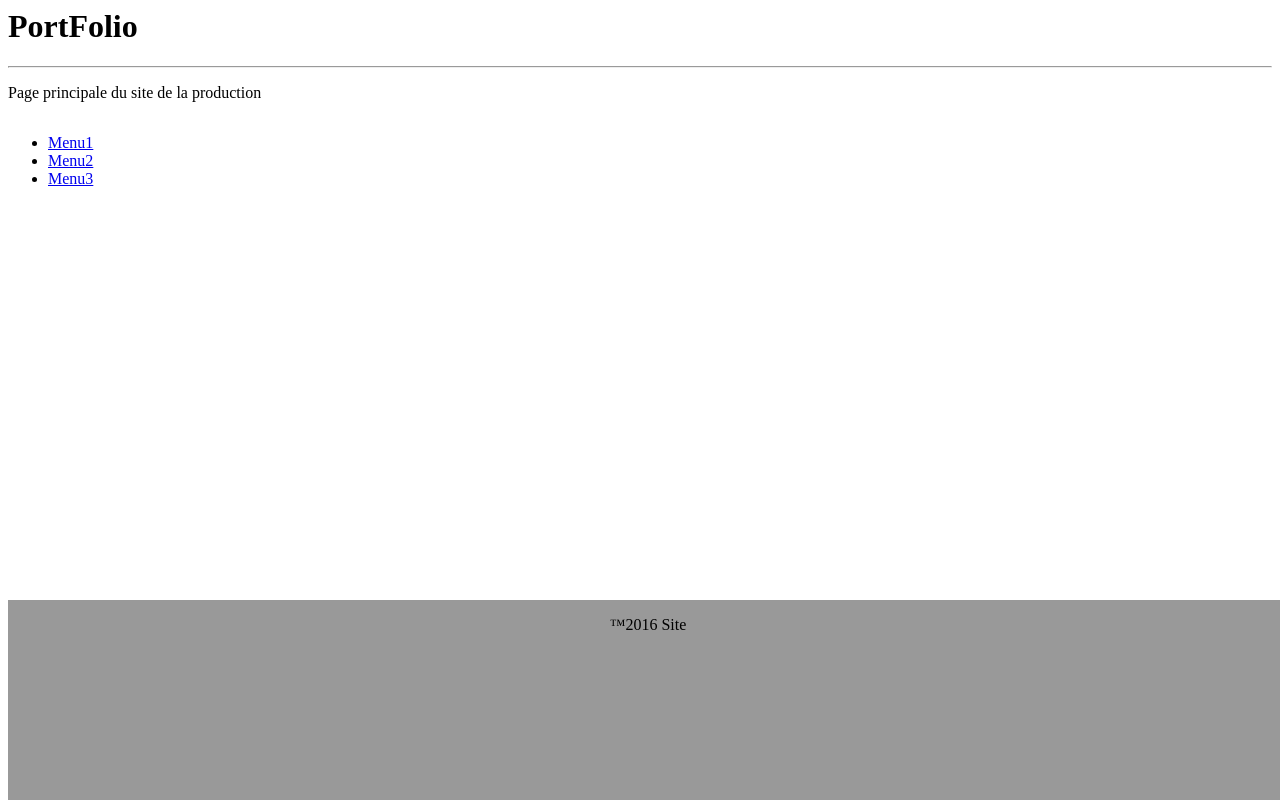
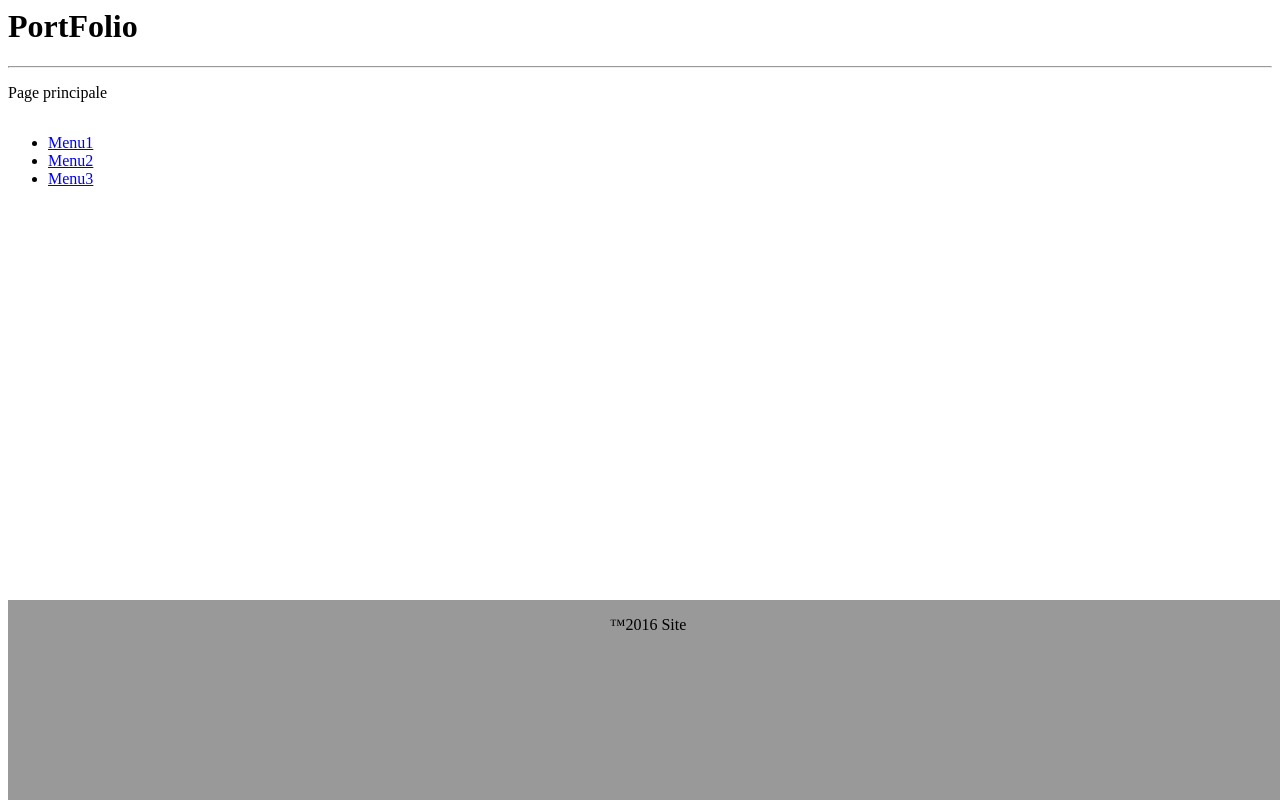
Before and after one commit to HayderDoranco/portfolio, a plain HTML site: page index.html in a window 1280 px wide. Drawn offline with nearby package versions, Linux system fonts and the light colour scheme.

```diff
--- a/index.html
+++ b/index.html
@@ -7,7 +7,7 @@
 <body>
     <h1>PortFolio </h1>
     <hr>
-    <p>Page principale du site de la production </p>
+    <p>Page principale</p>
     <ul style="display: inline-block">
         <li><a href="#">Menu1</a></li>
         <li><a href="#">Menu2</a></li>
```
